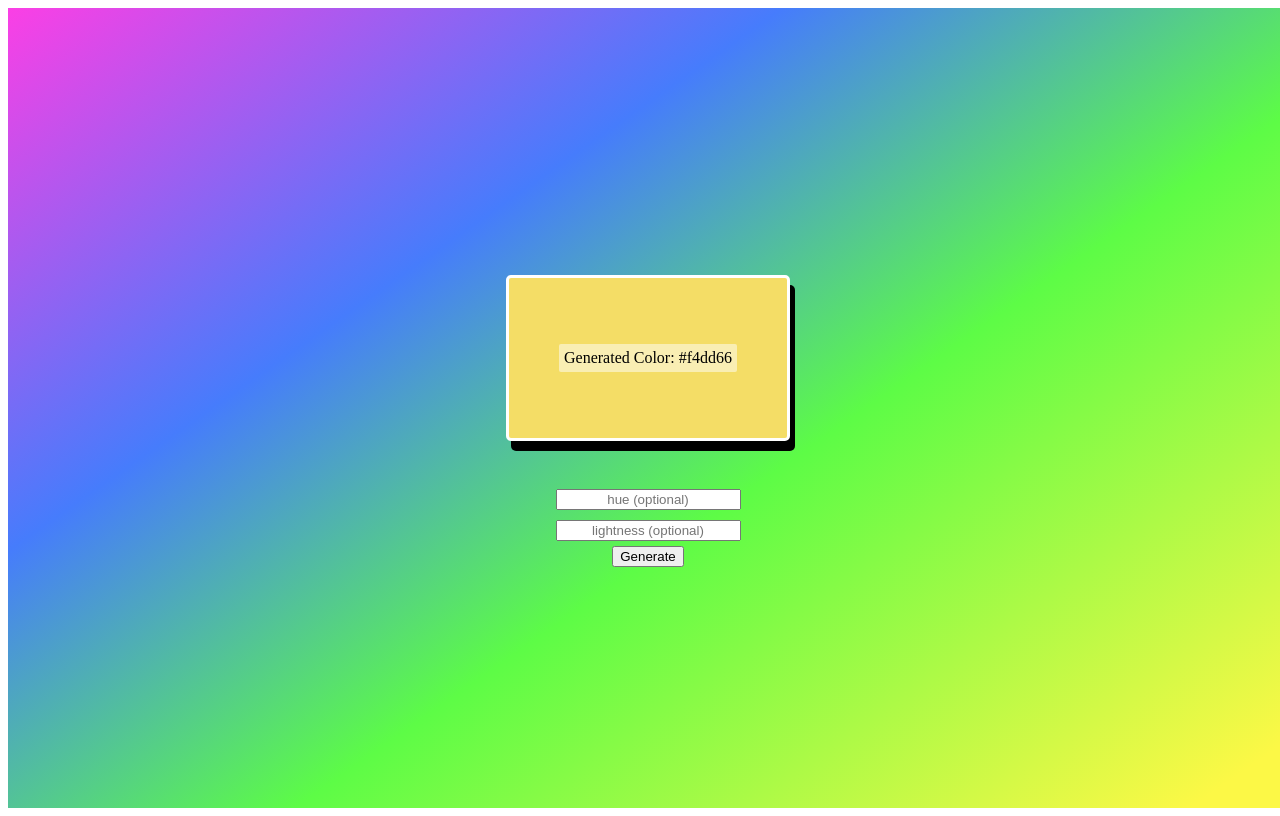
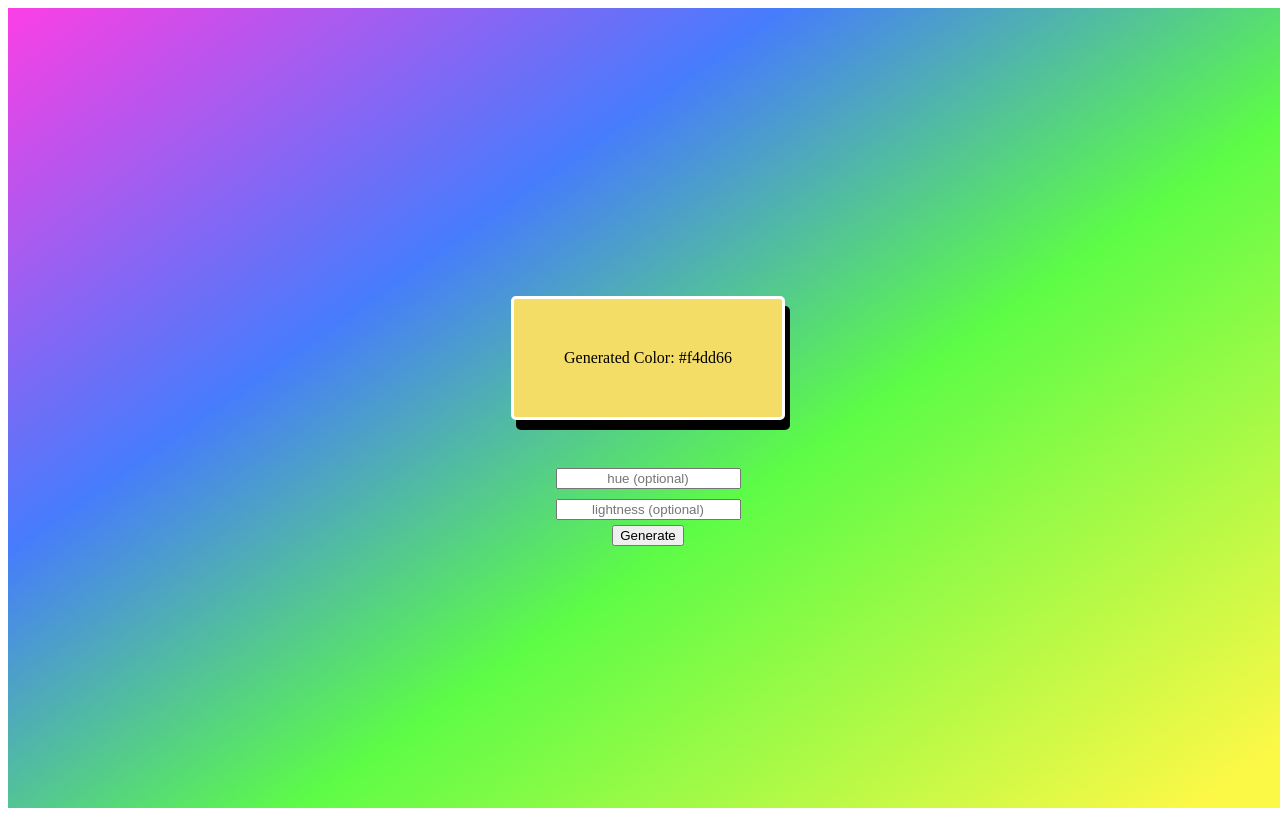
Before and after one commit to bdefner/react-random-color-generator, a React (Create React App) app: page / in a window 1280 px wide. Built offline with nearby package versions, Linux system fonts and the light colour scheme.

Commit message:
Edit structure for drone

```diff
--- a/src/App.js
+++ b/src/App.js
@@ -39,16 +39,7 @@ function App() {
           boxShadow: '5px 10px',
         }}
       >
-        <p
-          style={{
-            backgroundColor: 'rgba(255, 255, 255, 0.5)',
-            padding: '5px',
-            border: 'solid 0px',
-            borderRadius: '2px',
-          }}
-        >
-          Generated Color: {randomColor}
-        </p>
+        Generated Color: {randomColor}
       </div>
       <br />
       <input
```
